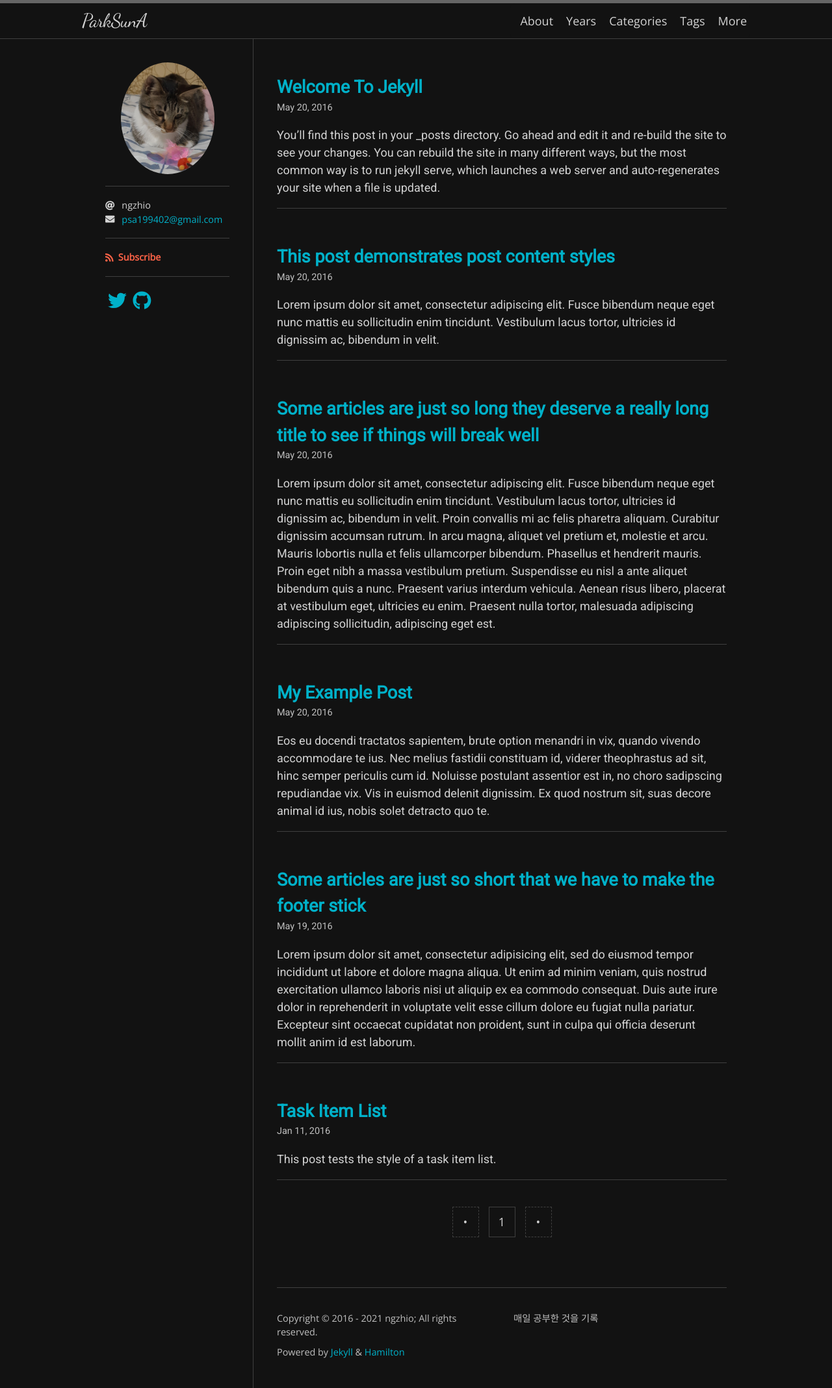
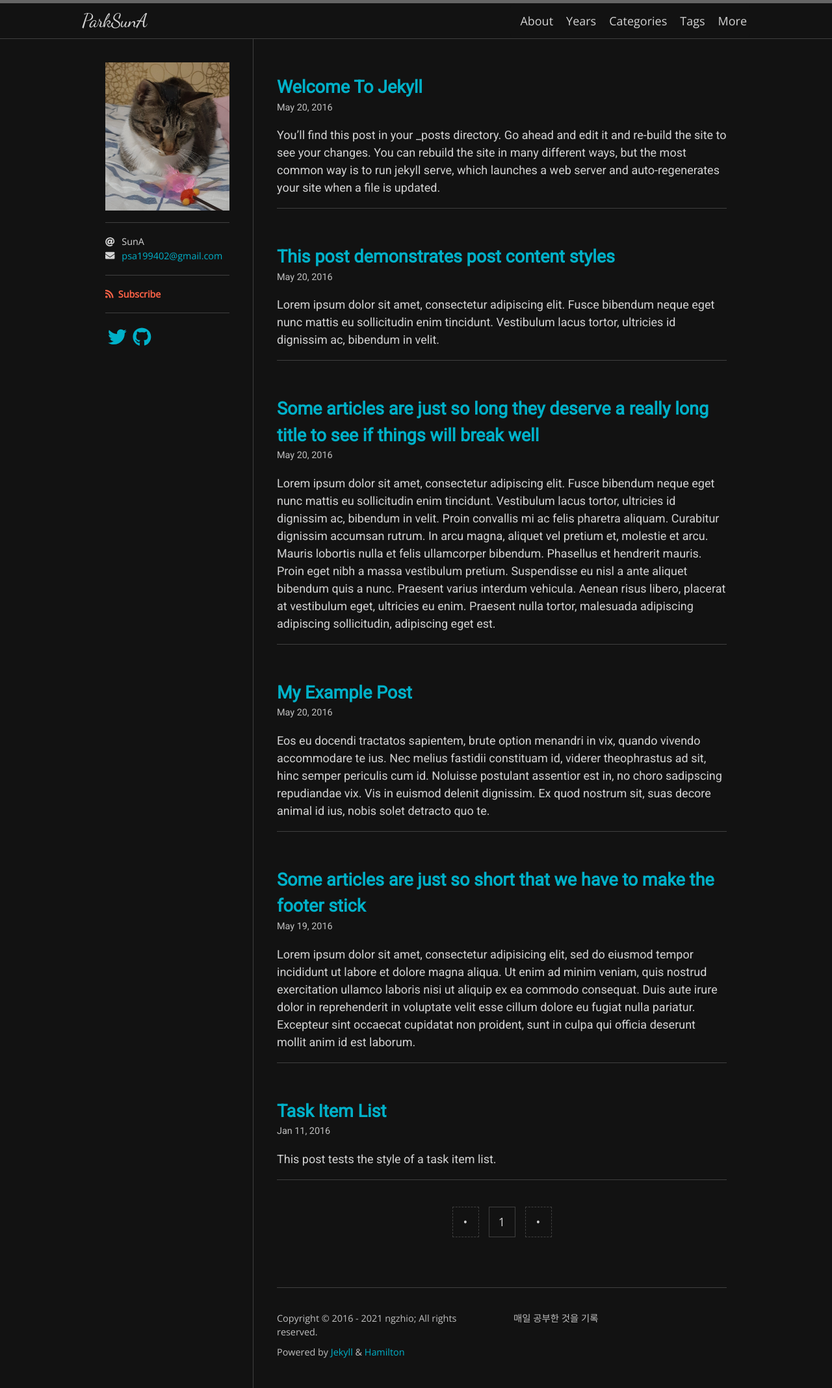
Before and after one commit to ParkSunA/ParkSunA.github.io, a Jekyll site: the page built from index.html, in a window 1280 px wide. Shown: the whole page at 65% size. Built offline with Jekyll 4.4.1, drawn with Linux system fonts in a browser that asks for light colours; nearby versions of some CDN libraries; some web fonts are replaced; the list of posts is cut into pages by our own code.

Commit message:
update _includes/sidebar.html

```diff
--- a/_includes/sidebar.html
+++ b/_includes/sidebar.html
@@ -5,16 +5,16 @@
     {%- else -%}
       {%- assign avatar = site.avatar | relative_url -%}
     {%- endif -%}
-    <img src="{{ avatar }}" class="author-avatar u-photo align-center" alt="{{ site.author }}">
+    <img src="{{ avatar }}" class="user-avatar u-photo align-center" alt="{{ site.user }}">
   </div>
 {%- endif %}
 
 <div class="sidebar-section">
   <ul class="contact-list">
-    {% if site.author -%}
+    {% if site.user -%}
       <li>
         <i class="sidebar-icon fas fa-at"></i>
-        <span class="contact-info p-name">{{ site.author | escape }}</span>
+        <span class="contact-info p-name">{{ site.user | escape }}</span>
       </li>
     {%- endif %}
     {% if site.email -%}
```
